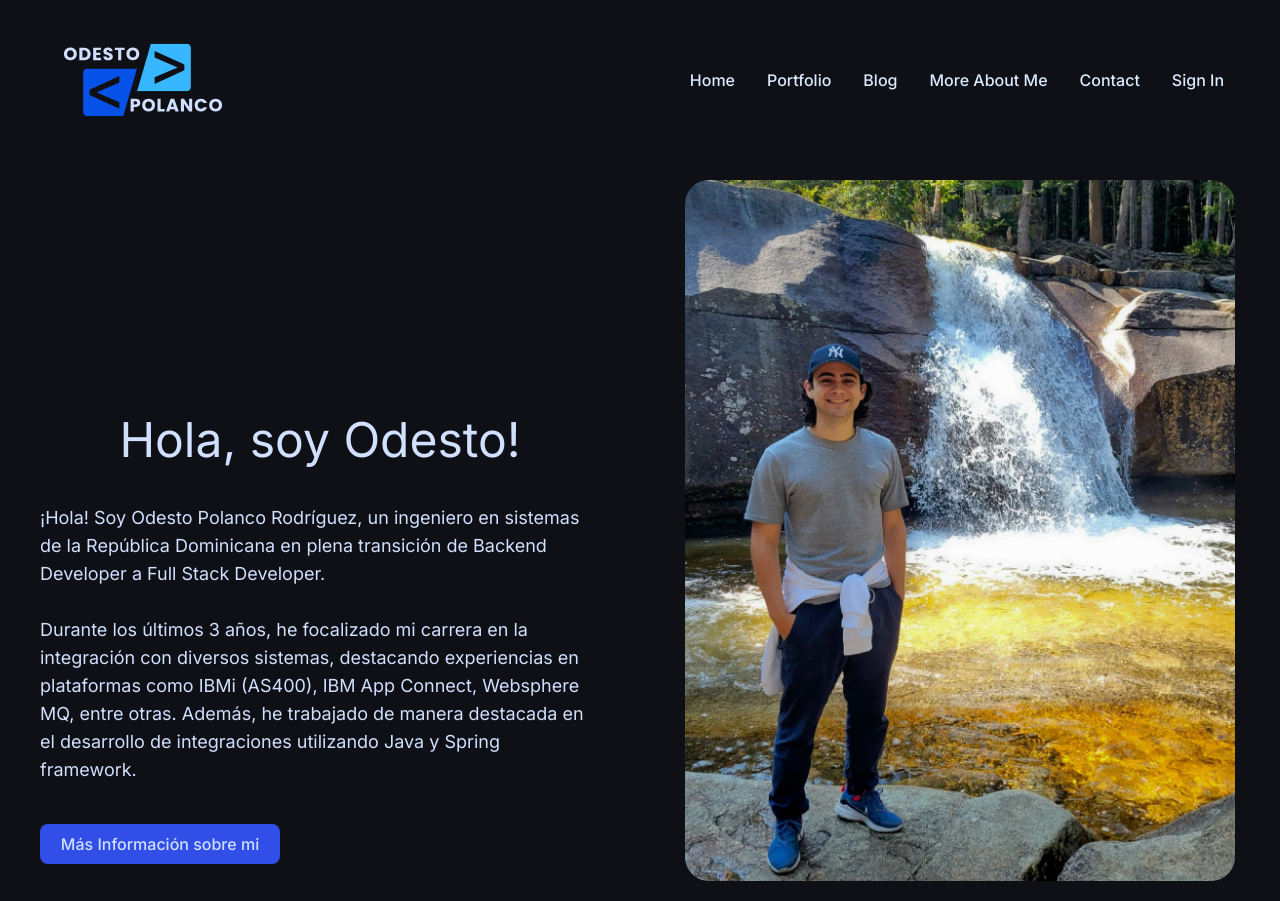
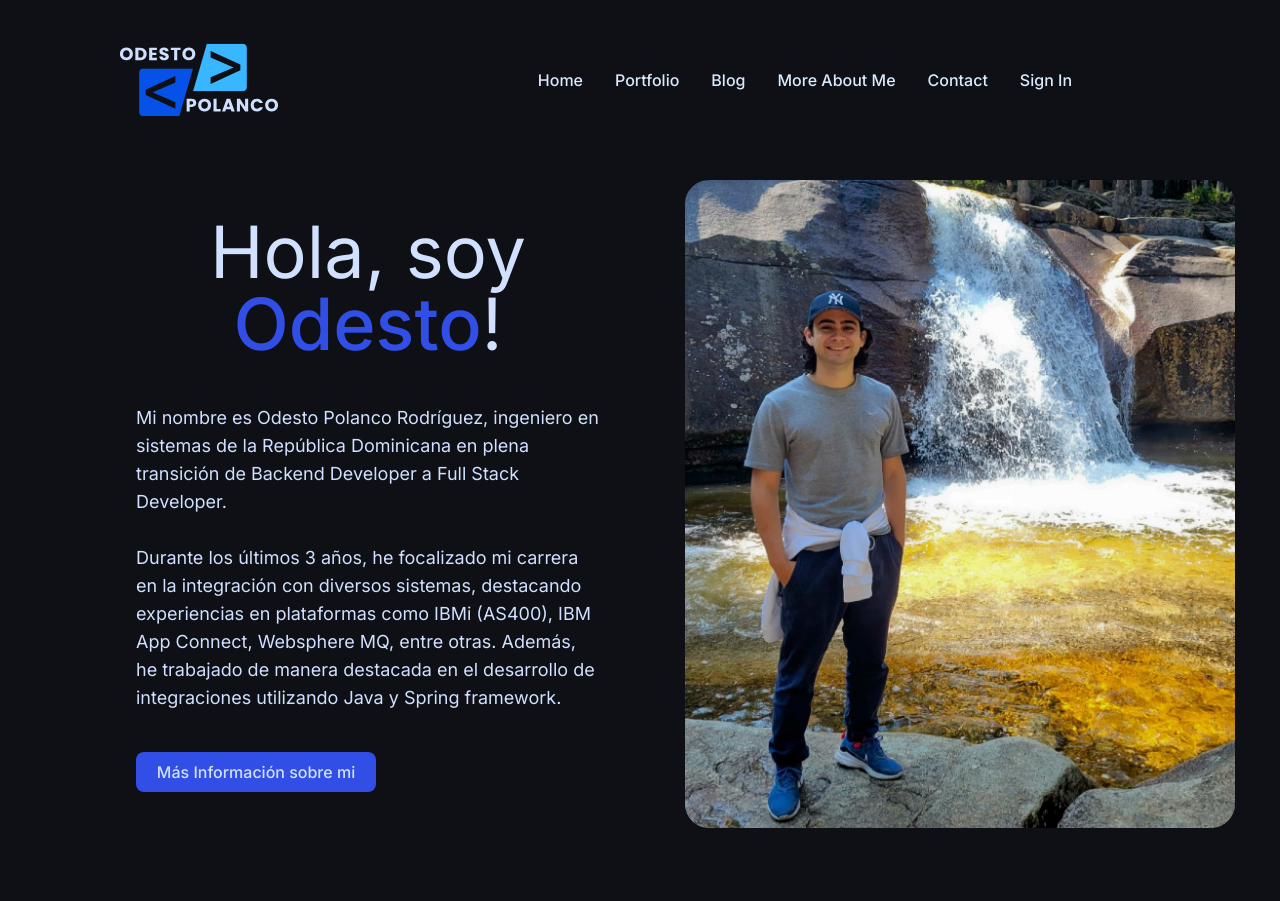
Before and after one commit to otsedo/odestopolanco.com, a Next.js app: page / in a window 1280 px wide. After the commit the page ends 848 px from the top, so only its background shows below. Built offline with nearby package versions, Linux system fonts and the light colour scheme; no server answers.

Commit message:
Avances en el hero

```diff
--- a/app/page.tsx
+++ b/app/page.tsx
@@ -1,4 +1,4 @@
-import Hero from "@/components/ui/Hero";
+import Hero from "@/components/Hero";
 
 export default function Home() {
   return (
--- /dev/null
+++ b/components/Hero.tsx
@@ -0,0 +1,35 @@
+import Image from 'next/image'
+import { Button } from './ui/button'
+import Link from 'next/link'
+
+const Hero = () => {
+  return (
+    <section className='grid md:grid-cols-6 w-full '>
+
+      <div className='col-span-3 md:my-auto mt-5 md:ml-24'>
+        <h1 className='text-5xl md:text-7xl text-center mb-11'>Hola, soy <span className='text-primaryBlue font-medium'>Odesto</span>!</h1>
+        <p className='mx-10 text-lg mb-10'>
+          Mi nombre es Odesto Polanco Rodríguez, ingeniero en sistemas de la República Dominicana en plena transición de Backend Developer a Full Stack Developer. <br /><br />
+          Durante los últimos 3 años, he focalizado mi carrera en la integración con diversos sistemas, destacando experiencias en plataformas como IBMi (AS400), IBM App Connect, Websphere MQ, entre otras. Además, he trabajado de manera destacada en el desarrollo de integraciones utilizando Java y Spring framework.
+        </p>
+
+        <div className='flex justify-start mx-10'>
+          <Button className="w-60 justify-center">
+            <Link href='/admin'>Más Información sobre mi</Link>
+          </Button>
+        </div>
+      </div>
+
+      <div className='flex col-span-3 justify-center items-center mx-5 my-5'>
+        <Image
+          src='/assets/img/profile.png'
+          width={550}
+          height={0}
+          alt='Profile picture'
+          className='rounded-3xl'
+        />
+      </div>
+    </section >
+  )
+}
+export default Hero
--- a/components/Navbar.tsx
+++ b/components/Navbar.tsx
@@ -7,10 +7,10 @@ import Logo from '../public/assets/img/logo.svg'
 
 const Navbar = () => {
   return (
-    <div className='flex justify-between items-center w-full h-40 px-2 md:px-10'>
+    <div className='flex justify-between items-center w-full h-40 px-2 md:px-24 md:pr-48'>
       <div className="logo-container">
         <Link href='/'>
-          <Image alt='odesto polanco logo' src={Logo} height={100} width={200} id='logo' />
+          <Image alt='picture of Odesto Polanco' src={Logo} height={100} width={200} id='logo' />
         </Link>
       </div>
       <NavLinks />
--- /dev/null
+++ b/components/fonts.ts
@@ -0,0 +1,3 @@
+import { Inter } from "next/font/google";
+
+export const inter = Inter({ subsets: ["latin"] });
```
Also changed, not shown: public/assets/img/profile - Copy.png (added), public/assets/img/profile.png.
